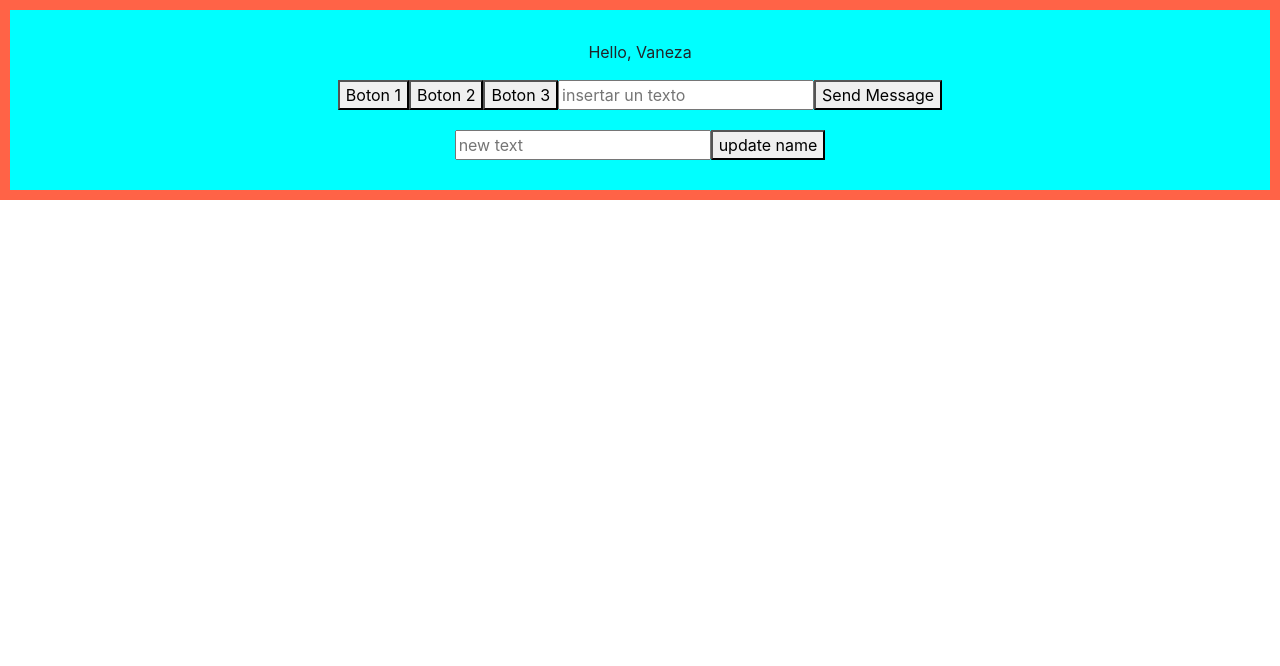
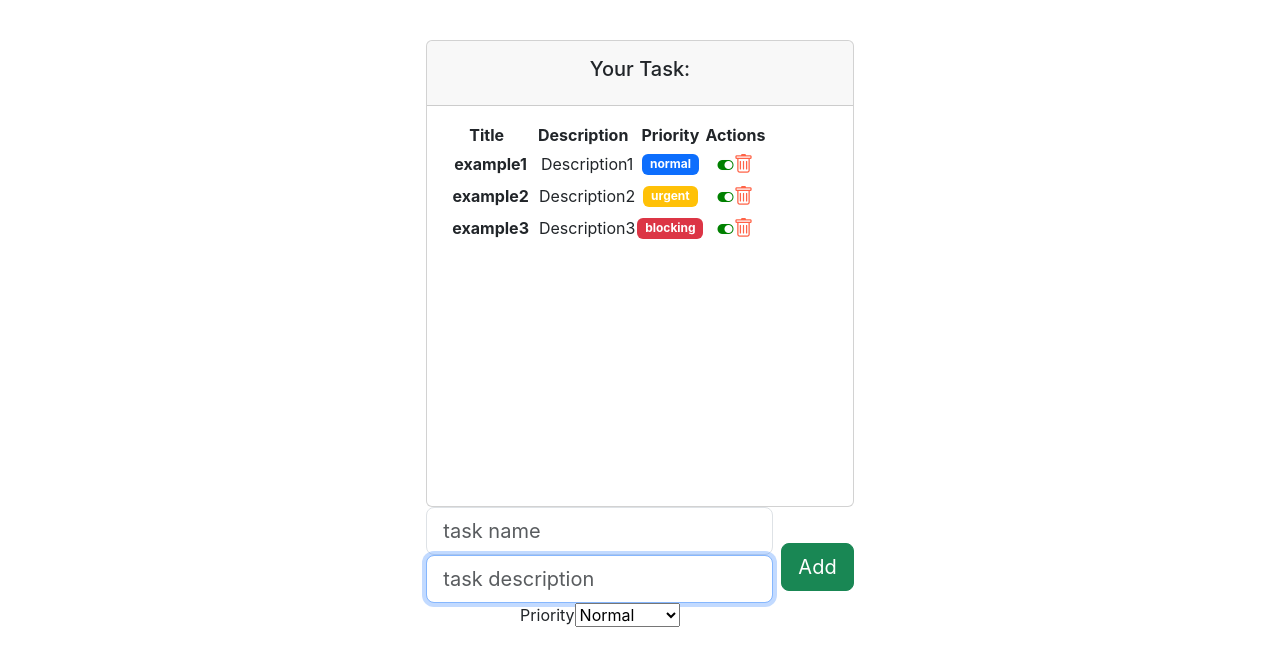
Before and after one commit to VanezaCT/ejercicio1, a React (Create React App) app: page / in a window 1280 px wide. Shown: the top 666 px of the page. Built offline with nearby package versions, Linux system fonts and the light colour scheme.

Commit message:
estados funcionales (agregar y quitar tareas cambiendo de estado)

```diff
--- a/src/App.css
+++ b/src/App.css
@@ -39,3 +39,12 @@
 h1{
   color: tomato;
 }
+
+body{
+  display: flex;
+  align-items: center;
+  justify-content: center;
+  padding-top: 40px;
+  padding-bottom: 40px;
+  background-color: white;
+}
--- a/src/App.js
+++ b/src/App.js
@@ -20,7 +20,7 @@
         {/* <GreetingF name='vaneza'></GreetingF> */}
 
         {/* componente de listado de tareas */}
-        {/* <TaskListComponent></TaskListComponent> */}
+        <TaskListComponent></TaskListComponent>
 
         {/* uso de hooks */}
         {/* <Example1></Example1> */}
@@ -36,7 +36,7 @@
 
         {/* <GreetingStyled name="vaneza"></GreetingStyled> */}
       {/* </header> */}
-      <Father></Father>
+      {/* <Father></Father> */}
     </div>
   );
 }
--- a/src/components/container/task_list.jsx
+++ b/src/components/container/task_list.jsx
@@ -12,18 +12,40 @@
     const defaultTask3 = new Task('example3', 'Description3', true, Levels.BLOCKING)
 
 
-    const [task, setTask] = useState([defaultTask1, defaultTask2,defaultTask3]);
+    const [tasks, setTasks] = useState([defaultTask1, defaultTask2,defaultTask3]);
+    const [loading, setLoading] = useState(true);
 
-    useEffect(() => {
-        console.log('modificacion de tareas')
-        return () => {
-            console.log('cuando la tarea desaparezca')
-        };
-    }, [task]);
+    // useEffect(() => {
+    //     console.log('modificacion de tareas')
+    //     return () => {
+    //         console.log('cuando la tarea desaparezca')
+    //     };
+    // }, [tasks]);
 
-    const changCompleted =()=>{
-        console.log('cambiar estado de tarea')
+    function completeTask(task) {
+        console.log('complete this task:', task );
+        const index= tasks.indexOf(task);
+        const tempTasks=[...tasks];
+        tempTasks[index].completed= !tempTasks[index].completed
+        //actualiza el estado del componente
+        // actualiza la iteracion del map del componente y actualiza la tarea
+        setTasks(tempTasks)
     }
+function deleteTask(task) {
+    console.log('delete this task:', task);
+    const index = tasks.indexOf(task);
+    const tempTasks = [...tasks];
+    tempTasks.splice(index,1)
+    setTasks(tempTasks)
+}
+
+function addTask(task) {
+    console.log('add this task:', task);
+    const index = tasks.indexOf(task);
+    const tempTasks = [...tasks];
+    tempTasks.push(task)
+    setTasks(tempTasks)
+}
     return (
         <div>
             <div className='col-12'>
@@ -48,11 +70,13 @@
                                 </tr>
                             </thead>
                             <tbody>
-                            { task.map((task, index)=>{
+                            { tasks.map((task, index)=>{
                                 return(
                                     <TaskComponent
                                         key={index}
-                                        task={task}>
+                                        task={task}
+                                        complete={completeTask}
+                                        remove={deleteTask}>
                                     </TaskComponent>
                                 )
                             })
@@ -61,9 +85,10 @@
 
                         </table>
                     </div>
-                    <TaskForm></TaskForm>
                 </div>
             </div>
+            <TaskForm add={addTask}></TaskForm>
+
                 {/* aplicar un for/math para renderizar una lista de tarea */}
         </div>
     );
--- a/src/components/pure/forms/taskForm.jsx
+++ b/src/components/pure/forms/taskForm.jsx
@@ -1,11 +1,43 @@
-import React from 'react';
+import React, { useRef } from 'react';
+import PropTypes from 'prop-types';
+import { Levels } from '../../../models/levels.enum';
+import { Task } from '../../../models/task.class';
 
-const TaskForm = () => {
+const TaskForm = ({add}) => {
+
+    const nameRef = useRef('');
+    const descriptionRef = useRef('');
+    const levelRef = useRef(Levels.NORMAL);
+
+    function addTask(e) {
+        e.preventDefault();
+        const newTask = new Task(
+            nameRef.current.value,
+            descriptionRef.current.value,
+            false,
+            levelRef.current.value
+            );
+            add(newTask);
+    }
     return (
-        <form>
-
+        <form onSubmit={addTask} className='d-flex justify-content-center align-items-center mb-4'>
+            <div className='form-outline flex-fill'>
+                <input placeholder='task name' ref={nameRef} id='inputName' className='form-control form-control-lg' required autoFocus></input>
+                <input placeholder='task description' ref={descriptionRef} id='inputName' className='form-control form-control-lg' required autoFocus></input>
+                <label htmlFor='selectLevel' className='sr-only'>Priority</label>
+                <select ref={levelRef} defaultValue={Levels.NORMAL} id='selectLevel'>
+                    <option value={Levels.NORMAL}>Normal</option>
+                    <option value={Levels.URGENT}>Urgent</option>
+                    <option value={Levels.BLOCKING}>BLOCKING</option>
+                </select>
+            </div>
+            <button type='submit' className='btn btn-success btn-lg ms-2'>
+                Add
+            </button>
         </form>
     );
 }
-
+TaskForm.protoTypes={
+    add: PropTypes.func.isRequire
+}
 export default TaskForm;
--- a/src/components/pure/task.jsx
+++ b/src/components/pure/task.jsx
@@ -4,15 +4,15 @@
 import '../../styles/task.scss'
 import { Levels } from '../../models/levels.enum';
 
-function TaskComponent({task}) {
+function TaskComponent({task, complete, remove }) {
 
-   useEffect(() => {
-       console.log('tarea creada')
+//    useEffect(() => {
+//        console.log('tarea creada')
 
-    return () => {
-        console.log(`task: ${task.name} antes de que desaparezca`)
-    };
-   }, [task]);
+//     return () => {
+//         console.log(`task: ${task.name} antes de que desaparezca`)
+//     };
+//    }, [task]);
 
  //comprobar si se trata de un level u otro
 function taskLevelBagde() {
@@ -44,9 +44,9 @@
 
 function taskCompletedIcon() {
     if (task.completed) {
-       return( <i className='bi-toggle-on' style={{ color: 'green' }}></i> )
+       return( <i onClick={()=>complete(task)} className='bi-toggle-on task-action' style={{ color: 'green' }}></i> )
     } else {
-       return( <i className='bi-toggle-off' style={{ color: 'grey' }}></i> )
+       return( <i onClick={()=>complete(task)} className='bi-toggle-off task action' style={{ color: 'grey' }}></i> )
     }
 }
 
@@ -63,7 +63,7 @@
           </td>
           <td className='aling-middle'>
             {taskCompletedIcon()}
-            <i className='bi-trash' style={{ color: 'tomato' , fontSize:'20px'}}></i>
+            <i onClick={()=> remove(task)} className='bi-trash task-action' style={{ color: 'tomato' , fontSize:'20px'}}></i>
 
           </td>
     </tr>
@@ -86,7 +86,9 @@
 }
 
 TaskComponent.propTypes = {
-    task : PropTypes.instanceOf(Task)
+    task : PropTypes.instanceOf(Task).isRequired ,
+    complete: PropTypes.func.isRequired,
+    remove: PropTypes.func.isRequired
 }
 
 export default TaskComponent
--- a/src/styles/task.scss
+++ b/src/styles/task.scss
@@ -1,8 +1,4 @@
-h1{
-    color: chartreuse;
+
+.task-action{
+    cursor: pointer;
 }
-
-.task-name{
-    font-weight: bold;
-    color: cadetblue;
-}
```
